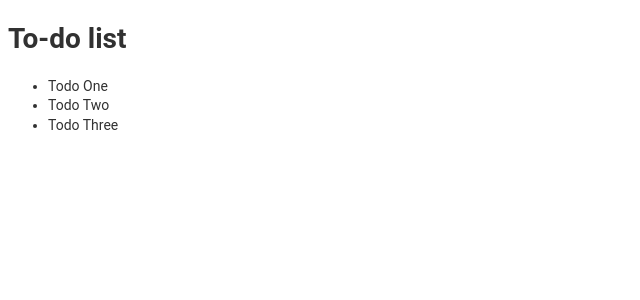
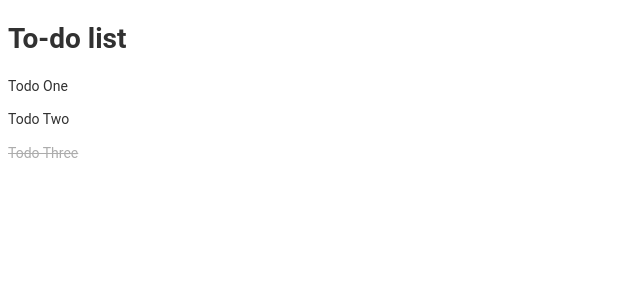
Before and after one commit to imkarin/angular-todolist, an Angular app: page / in a window 1280 px wide. Shown: the top 300 px of the page, without its empty margins (0-640 px from the left). Built offline with nearby package versions, Linux system fonts and the light colour scheme.

Commit message:
Dynamically set classes of TodoItem components and added some styling

```diff
--- a/src/app/components/todo-item/todo-item.component.html
+++ b/src/app/components/todo-item/todo-item.component.html
@@ -1 +1,5 @@
-<li> {{ todo.title }} </li>
+<div [ngClass]="setClasses()" >
+    <p>
+        {{ todo.title }}
+    </p>
+</div>
--- a/src/app/components/todo-item/todo-item.component.scss
+++ b/src/app/components/todo-item/todo-item.component.scss
@@ -0,0 +1,8 @@
+.todo {
+    &.is-completed {
+        p {
+            text-decoration: line-through;
+            opacity: .4;
+        }
+    }
+}
--- a/src/app/components/todo-item/todo-item.component.ts
+++ b/src/app/components/todo-item/todo-item.component.ts
@@ -14,4 +14,14 @@ export class TodoItemComponent implements OnInit {
   ngOnInit(): void {
   }
 
+  // Set classes dynamically
+  setClasses() {
+    let classes = {
+      todo: true,
+      'is-completed': this.todo.completed
+    }
+
+    return classes
+  }
+
 }
--- a/src/app/components/todos/todos.component.html
+++ b/src/app/components/todos/todos.component.html
@@ -1,3 +1 @@
-<ul>
-    <app-todo-item *ngFor="let todo of todos" [todo]="todo"></app-todo-item>
-</ul>
+<app-todo-item *ngFor="let todo of todos" [todo]="todo"></app-todo-item>
```
